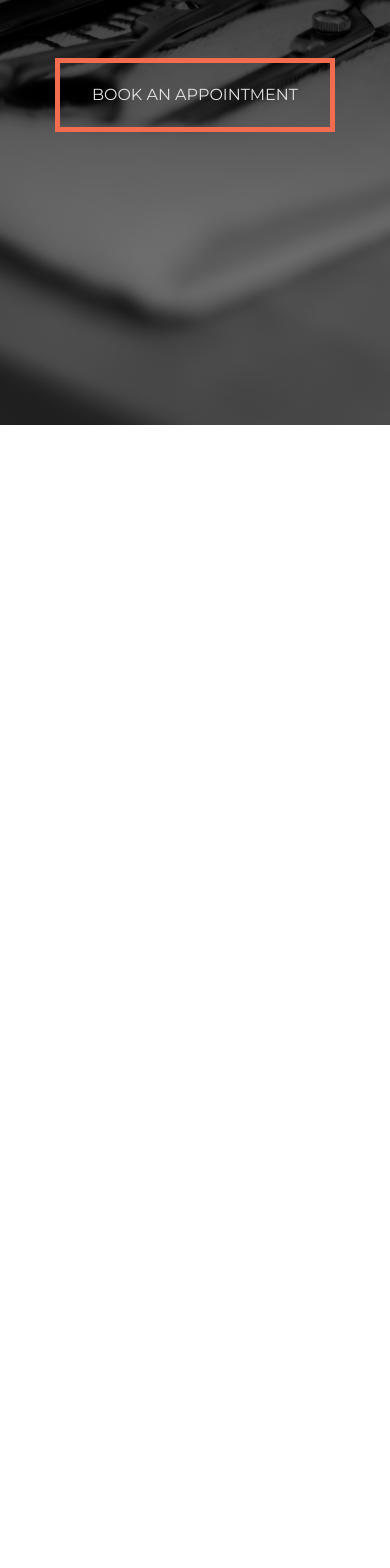
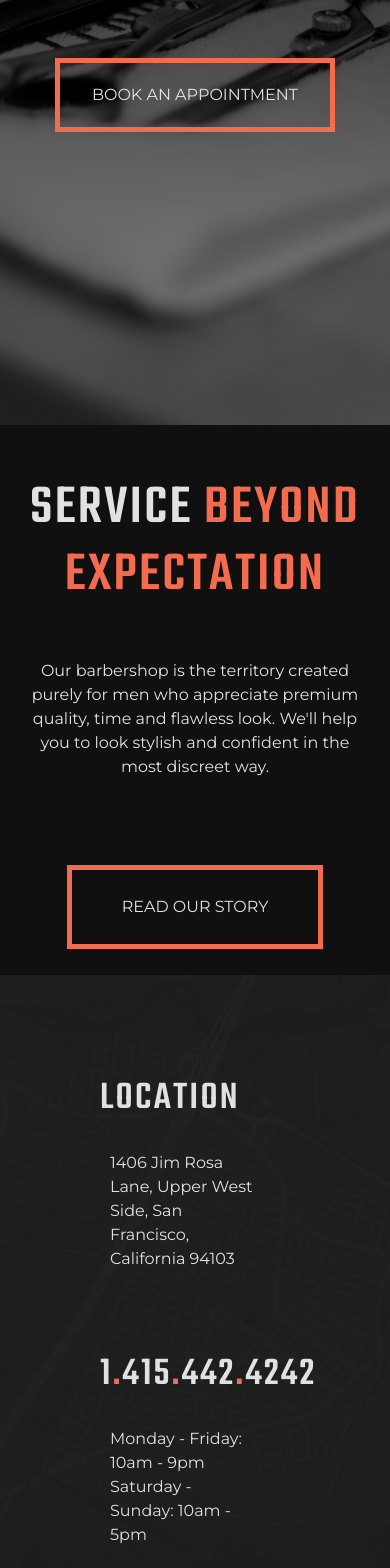
Before and after one commit to 3l3ali/BarberX, an Angular app: page / in a window 390 px wide. Shown: the part 419-1987 px from the top of the page. Before the commit the page ends 844 px from the top, so only its background shows below. Built offline with nearby package versions, Linux system fonts and the light colour scheme.

Commit message:
home page location and story

```diff
--- a/src/_variables.scss
+++ b/src/_variables.scss
@@ -1,2 +1,5 @@
 $light-white: #e1e1e1;
 $barber-orange: #F36C4F;
+
+$light-dark: #101010;
+$bold-dark: #080808;
--- a/src/app/components/banner/banner.component.html
+++ b/src/app/components/banner/banner.component.html
@@ -2,5 +2,5 @@
     <h1>WE KNOW YOUR <br> STYLE <span>BETTER</span></h1>
     <h4>EST'D 2015</h4>
 
-    <a class="btn" routerLink="">BOOK AN APPOINTMENT</a>
+    <a class="btn barber-x-btn" routerLink="">BOOK AN APPOINTMENT</a>
 </div>
--- a/src/app/components/banner/banner.component.scss
+++ b/src/app/components/banner/banner.component.scss
@@ -1,7 +1,7 @@
 @import "../../../variables";
 
 #banner {
-    background-image: linear-gradient(rgb(0, 0, 0),rgba(0, 0, 0, 0.425)), url('../../../assets/banners/banner.jpg');
+    background-image: linear-gradient(rgb(0, 0, 0),rgba(0, 0, 0, 0.425)), url('../../../assets/home/banner.jpg');
     width: 100vw;
     height: 100vh;
     background-size: cover;
@@ -22,7 +22,6 @@
     }
 
     h4 {
-        font-family: 'Montserrat', sans-serif;
         font-size: 1em;
         position: relative;
         color: $light-white;
@@ -49,21 +48,10 @@
             right: 0;
         }
     }
+    a{
+        margin-top: 60px;
+    }
 
-    a {
-        font-family: 'Montserrat', sans-serif;
-        color: $light-white;
-        text-decoration: none;
-        margin-top: 60px;
-        border-radius: 0;
-        padding: 25px 3.1em;
-        border: 5px solid $barber-orange;
-
-        &:hover {
-            background-color: $barber-orange;
-
-        }
-    }
 }
 
 
--- a/src/app/home/home.component.html
+++ b/src/app/home/home.component.html
@@ -1 +1,17 @@
 <app-banner></app-banner>
+
+<div class="split">
+    <div>
+        <h2>SERVICE <span>BEYOND<br>EXPECTATION</span></h2>
+        <p>Our barbershop is the territory created purely for men who appreciate premium quality, time and flawless look. We'll help you to look stylish and confident in the most discreet way.</p>
+        <a class="btn barber-x-btn">READ OUR STORY</a>
+    </div>
+    <div>
+        <h3>LOCATION</h3>
+        <p>1406  Jim Rosa Lane, Upper West Side,
+            San Francisco, California 94103</p>
+
+        <h3>1<span>.</span>415<span>.</span>442<span>.</span>4242</h3>
+        <p>Monday - Friday: 10am - 9pm<br>Saturday - Sunday: 10am - 5pm</p>
+    </div>
+</div>
--- a/src/app/home/home.component.scss
+++ b/src/app/home/home.component.scss
@@ -0,0 +1,80 @@
+@import "../../variables";
+
+.split {
+    display: grid;
+    grid-template-columns: 1fr 1fr;
+    color: $light-white;
+
+    div:nth-child(1){
+        height: 700px;
+        padding: 100px 100px 100px 35%;
+        background-color: $light-dark;
+        h2 {
+            font-family: 'Teko', sans-serif;
+            letter-spacing: 2.25px;
+            font-size: 3.5em;
+            span {
+                color: $barber-orange;
+            }
+        }
+        p {
+            margin-top: 50px;
+        }
+        a {
+            margin-top: 70px;
+        }
+    }
+    div:nth-child(2){
+        padding: 100px 35% 100px 100px;
+        height: 700px;
+        background-image: linear-gradient(rgba(0, 0,0, 0.4),rgba(0, 0, 0, 0.4)), url('../../assets/home/home1-bg1.jpg');
+        background-size: cover;
+        h3 {
+            font-family: 'Teko', sans-serif;
+            letter-spacing: 2.25px;
+            font-size: 2.5em;
+            span {
+                color: $barber-orange;
+            }
+        }
+        p {
+            padding-top: 20px;
+            padding-left: 10px;
+            margin-bottom: 80px;
+        }
+
+    }
+
+}
+
+
+
+/*phones like iphone 11*/
+@media (max-width: 540px) {
+    .split {
+        grid-template-columns: 1fr;
+        div:nth-child(1){
+            text-align: center;
+            height: 550px;
+            padding: 50px 20px;
+            h2 {
+
+            }
+        }
+    }
+}
+/*phones like iphone 6*/
+@media (max-width: 375px) {
+}
+
+/*small phones like iphone 5*/
+@media (max-width: 350px) {
+
+}
+
+/*ipads*/
+@media only screen
+and (min-device-width : 768px)
+and (max-device-width : 1024px){
+
+}
--- a/src/index.html
+++ b/src/index.html
@@ -4,7 +4,7 @@
   <meta charset="utf-8">
   <title>BarberX</title>
   <base href="/">
-  <meta name="viewport" content="width=device-width, initial-scale=1">
+  <meta name="viewport" content="width=device-width, initial-scale=1, maximum-scale=1, user-scalable=no">
   <link rel="icon" type="image/x-icon" href="assets/svgs/logo.svg">
 </head>
 <body>
--- a/src/styles.scss
+++ b/src/styles.scss
@@ -1,6 +1,23 @@
 /* You can add global styles to this file, and also import other style files */
 @import url('https://fonts.googleapis.com/css2?family=Montserrat&family=Teko:wght@500&display=swap');
+@import './variables';
+
 
 body {
     margin: 0;
+    font-family: 'Montserrat', sans-serif;
 }
+
+.barber-x-btn {
+    font-family: 'Montserrat', sans-serif;
+    color: $light-white;
+    text-decoration: none;
+    border-radius: 0;
+    padding: 25px 3.1em;
+    border: 5px solid $barber-orange;
+
+    &:hover {
+        background-color: $barber-orange;
+        color: $light-white;
+    }
+}
```
Also changed, not shown: src/assets/home/banner.jpg (renamed from src/assets/banners/banner.jpg), src/assets/home/home1-bg1.jpg (added).
